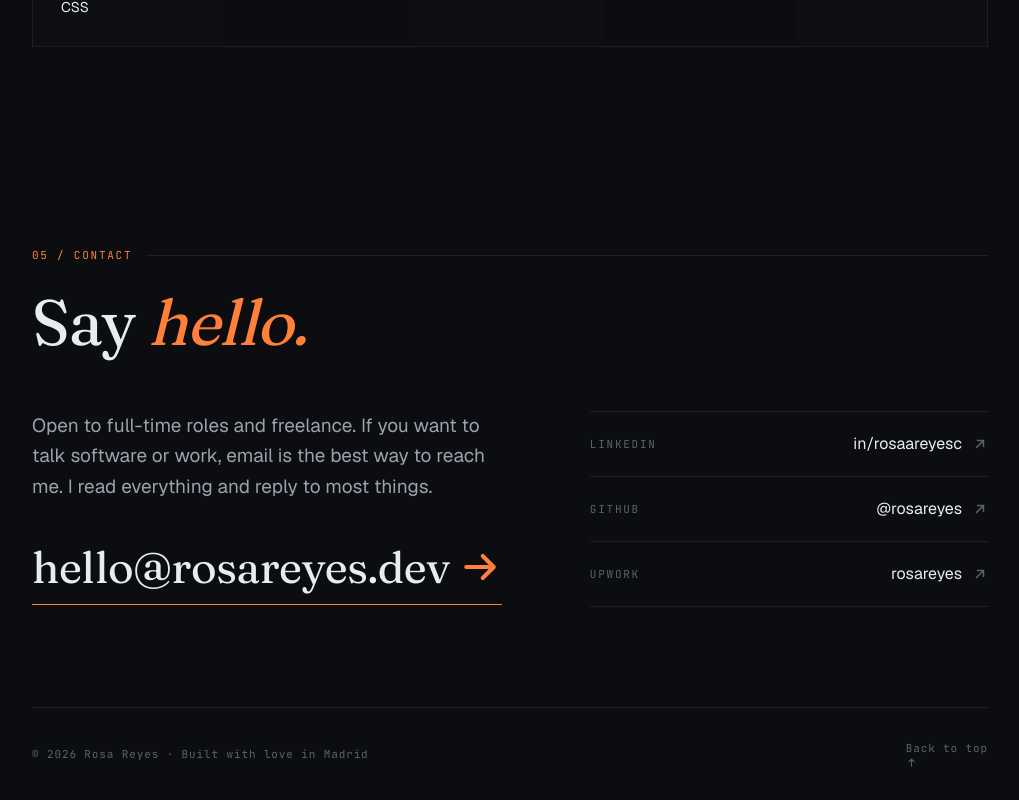
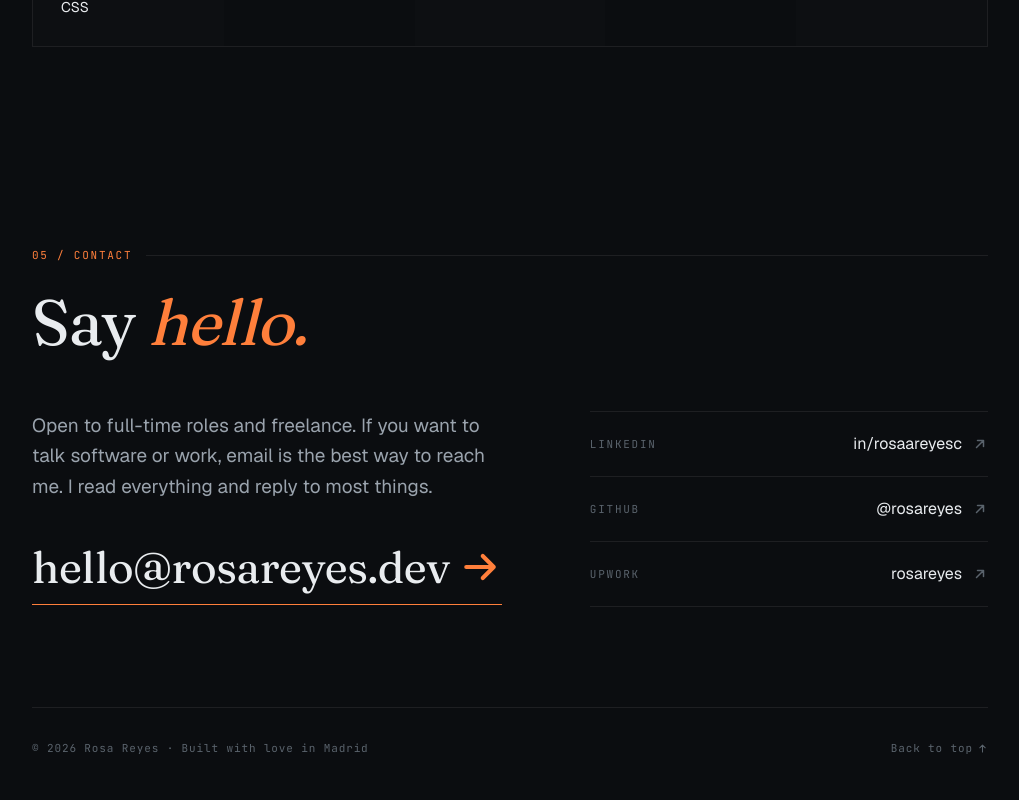
Before and after one commit to rosareyes/rosa-reyes-web, a Next.js app: page / in a window 1280 px wide. Shown: the part 4624-5424 px from the top of the page, without its empty margins (98-1117 px from the left). Built offline with nearby package versions, Linux system fonts and the light colour scheme.

Commit message:
refactor: enhance footer layout and remove unused favicon

```diff
--- a/src/app/components/molecules/Footer/index.tsx
+++ b/src/app/components/molecules/Footer/index.tsx
@@ -6,9 +6,12 @@ export default function Footer() {
       <div>© 2026 Rosa Reyes · Built with love in Madrid</div>
       <a
         href="#intro"
-        className="text-faint hover:text-text no-underline transition-colors duration-200"
+        className="text-faint hover:text-text flex items-center gap-1 no-underline transition-colors duration-200"
       >
-        Back to top <ArrowUp />
+        Back to top
+        <span>
+          <ArrowUp />
+        </span>
       </a>
     </footer>
   );
```
Also changed, not shown: 1 other file (tests, documents, lock files or other folders).
